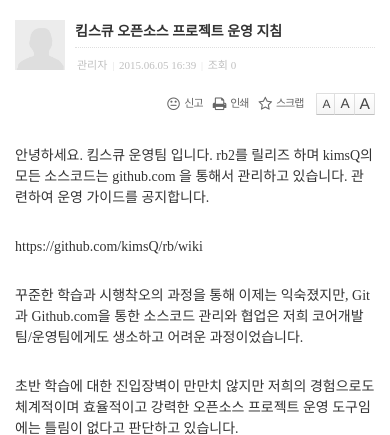
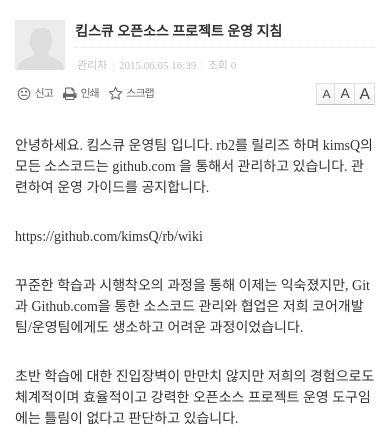
Before and after one commit to gitaeks/bs-html-examples, a PHP site: page /bbs/table-classic/view.html in a window 390 px wide. Shown: the part 51-486 px from the top of the page. Run offline with PHP 8.4, Linux system fonts and the light colour scheme; some libraries are stand-ins or nearby versions.

Commit message:
게시물 보기 -rb-bbs-heading 영역 반응형 최적화

```diff
--- a/bbs/table-classic/style.css
+++ b/bbs/table-classic/style.css
@@ -225,6 +225,11 @@
  */
 
 /********** bbs-heading **********/
+
+.rb-bbs-view .rb-bbs-heading .media,
+.rb-bbs-view .rb-bbs-heading .media-body {
+     overflow: visible;
+}
 .rb-bbs-view .rb-bbs-heading .media-object {
     width: 50px;
 }
@@ -236,11 +241,6 @@
     font-weight: bold;
     font-family: dotum;
     border-bottom: #dfdfdf dotted 1px;
-}
-
-.rb-bbs-view .rb-bbs-heading .btn-toolbar {
-    float: right;
-    padding-top: 7px
 }
 
 .rb-bbs-view .rb-bbs-heading .rb-meta {
@@ -268,12 +268,11 @@
     content: '|';
 }
 
-.rb-bbs-view .rb-bbs-heading .media,
-.rb-bbs-view .rb-bbs-heading .media-body {
-    overflow: visible;
+.rb-bbs-view .rb-bbs-heading .btn-toolbar {
+    padding-top: 7px
 }
-
 .rb-bbs-view .rb-bbs-heading .rb-buttons {
+    float: right;
     margin-right: 5px
 }
 .rb-bbs-view .rb-bbs-heading .rb-buttons a {
@@ -283,6 +282,9 @@
 }
 
 /*font-resizer*/
+.rb-bbs-view .rb-bbs-heading .rb-resizer {
+    float: right;
+}
 .rb-bbs-view .rb-bbs-heading .rb-resizer a {
     margin-left: -1px;
     font-family: 'Helvetica Neue', Helvetica, Arial, sans-serif;
@@ -438,6 +440,20 @@
 
 @media (max-width: 767px) {
 
+    .rb-bbs-view .rb-bbs-heading .rb-meta {
+        float: none;
+
+    }
+    .rb-bbs-view .rb-bbs-heading .rb-buttons {
+        float: left;
+        margin-left: -60px
+    }
+
+    .rb-bbs-view .rb-bbs-heading .rb-buttons,
+    .rb-bbs-view .rb-bbs-heading .rb-resizer {
+        margin-top: -10px
+    }
+
     /*font-size*/
     .rb-bbs-view .rb-bbs-body {
         font-size: 14px;
--- a/bbs/table-classic/view.html
+++ b/bbs/table-classic/view.html
@@ -71,17 +71,18 @@
                                         </ul>
                                     </div>
                                     <div class="btn-toolbar">
-                                        <div class="btn-group rb-buttons" role="group" aria-label="...">
-                                            <a href="" class="btn btn-link btn-xs"><i class="fa fa-meh-o fa-lg fa-fw"></i> 신고</a>
-                                            <a href="" class="btn btn-link btn-xs"><i class="fa fa-print fa-lg fa-fw"></i> 인쇄</a>
-                                            <a href="" class="btn btn-link btn-xs"><i class="fa fa-star-o fa-lg fa-fw"></i> 스크랩</a>
-                                        </div>
                                         <div class="btn-group rb-resizer" role="group" aria-label="...">
                                             <span class="rb-font-xs"><a class="btn btn-default btn-xs hidden-xs">A</a></span>
                                             <span class="rb-font-sm"><a class="btn btn-default btn-xs">A</a></span>
                                             <span class="rb-font-md"><a class="btn btn-default btn-xs">A</a></span>
                                             <span class="rb-font-lg"><a class="btn btn-default btn-xs">A</a></span>
                                         </div>
+                                        <div class="btn-group rb-buttons" role="group" aria-label="...">
+                                            <a href="" class="btn btn-link btn-xs"><i class="fa fa-meh-o fa-lg fa-fw"></i> 신고</a>
+                                            <a href="" class="btn btn-link btn-xs"><i class="fa fa-print fa-lg fa-fw"></i> 인쇄</a>
+                                            <a href="" class="btn btn-link btn-xs"><i class="fa fa-star-o fa-lg fa-fw"></i> 스크랩</a>
+                                        </div>
+
                                     </div>
                                 </div>
                             </div>
```
